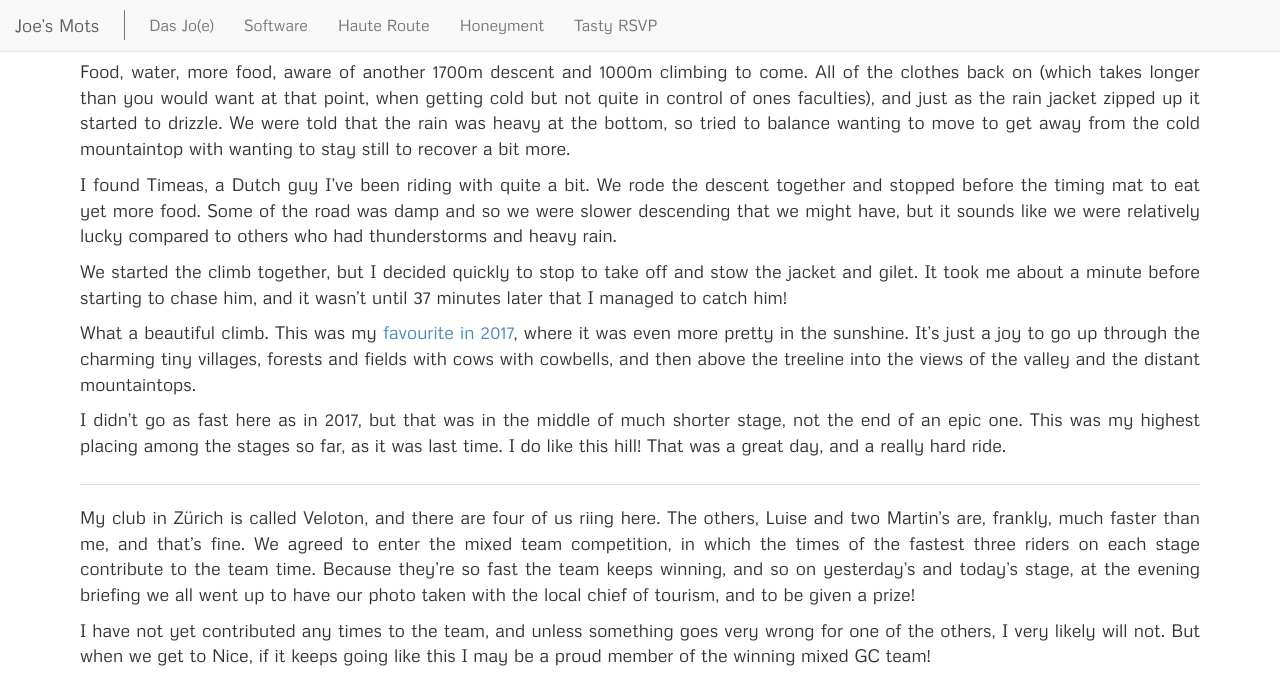
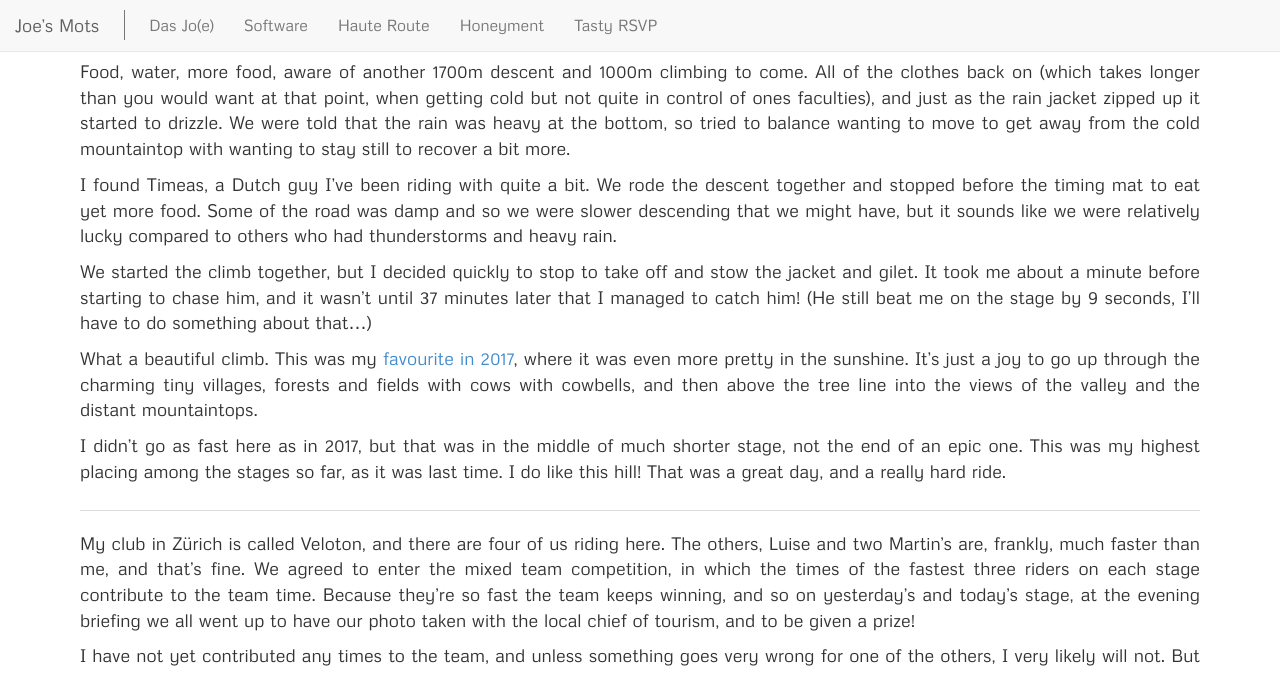
Before and after one commit to joekearney/joekearney.github.io, a Jekyll site: the page built from _posts/cycling/haute-route-2021/stage-reports/2021-08-24-hra-2021-stage-3.md, in a window 1280 px wide and 900 px high, scrolled down 1906 px, cut to the strip 0-675 px from the top of the window. Built offline with Jekyll 4.4.1, drawn with Linux system fonts in a browser that asks for light colours; some of the changed text lies outside the part shown.

Commit message:
small fixes

```diff
--- a/_posts/cycling/haute-route-2021/stage-reports/2021-08-24-hra-2021-stage-3.md
+++ b/_posts/cycling/haute-route-2021/stage-reports/2021-08-24-hra-2021-stage-3.md
@@ -37,7 +37,7 @@
 
 ---
 
-From the early start we followed the descent in convoy again, but before long turned up the Col de l'Iséran, another of the climbs made famous (or even monumental) by the Tour. Most people didn't push too hard here given what was to come. The climb was beautiful with views down the valley to the next mountains and moon still above the horizon, and we all got the classic picture at the sign at the top. On a day like this it's good to get the first climb out of the way without feeling like you've spent anything, and at least for me, that worked.
+From the early start we followed the descent in convoy again, but before long turned up the Col de l'Iséran, another of the climbs made famous (or even monumental) by the Tour. Most people didn't push too hard here, given what was to come. The climb was beautiful with views down the valley to the next mountains and moon still above the horizon, and we all got the classic picture at the sign at the top. On a day like this it's good to get the first climb out of the way without feeling like you've spent anything, and at least for me, that worked.
 
 Often on a big climbing day like this the peaks are roughly evenly spaced through the route. Not so here, because after Iséran we descended for 70km. Yes 70. The first 30 or so were the usual mountain descent, somewhat steep with cow poo all over the place, but neutralised so that riders weren't encouraged to take risks.
 
@@ -59,14 +59,14 @@
 
 I found Timeas, a Dutch guy I've been riding with quite a bit. We rode the descent together and stopped before the timing mat to eat yet more food. Some of the road was damp and so we were slower descending that we might have, but it sounds like we were relatively lucky compared to others who had thunderstorms and heavy rain.
 
-We started the climb together, but I decided quickly to stop to take off and stow the jacket and gilet. It took me about a minute before starting to chase him, and it wasn't until 37 minutes later that I managed to catch him!
+We started the climb together, but I decided quickly to stop to take off and stow the jacket and gilet. It took me about a minute before starting to chase him, and it wasn't until 37 minutes later that I managed to catch him! (He still beat me on the stage by 9 seconds, I'll have to do something about that...)
 
-What a beautiful climb. This was my [favourite in 2017](/posts/hra-2017-stage-3), where it was even more pretty in the sunshine. It's just a joy to go up through the charming tiny villages, forests and fields with cows with cowbells, and then above the treeline into the views of the valley and the distant mountaintops.
+What a beautiful climb. This was my [favourite in 2017](/posts/hra-2017-stage-3), where it was even more pretty in the sunshine. It's just a joy to go up through the charming tiny villages, forests and fields with cows with cowbells, and then above the tree line into the views of the valley and the distant mountaintops.
 
 I didn't go as fast here as in 2017, but that was in the middle of much shorter stage, not the end of an epic one. This was my highest placing among the stages so far, as it was last time. I do like this hill! That was a great day, and a really hard ride.
 
 ---
 
-My club in Zürich is called Veloton, and there are four of us riing here. The others, Luise and two Martin's are, frankly, much faster than me, and that's fine. We agreed to enter the mixed team competition, in which the times of the fastest three riders on each stage contribute to the team time.  Because they're so fast the team keeps winning, and so on yesterday's and today's stage, at the evening briefing we all went up to have our photo taken with the local chief of tourism, and to be given a prize!
+My club in Zürich is called Veloton, and there are four of us riding here. The others, Luise and two Martin's are, frankly, much faster than me, and that's fine. We agreed to enter the mixed team competition, in which the times of the fastest three riders on each stage contribute to the team time.  Because they're so fast the team keeps winning, and so on yesterday's and today's stage, at the evening briefing we all went up to have our photo taken with the local chief of tourism, and to be given a prize!
 
 I have not yet contributed any times to the team, and unless something goes very wrong for one of the others, I very likely will not. But when we get to Nice, if it keeps going like this I may be a proud member of the winning mixed GC team!
```
